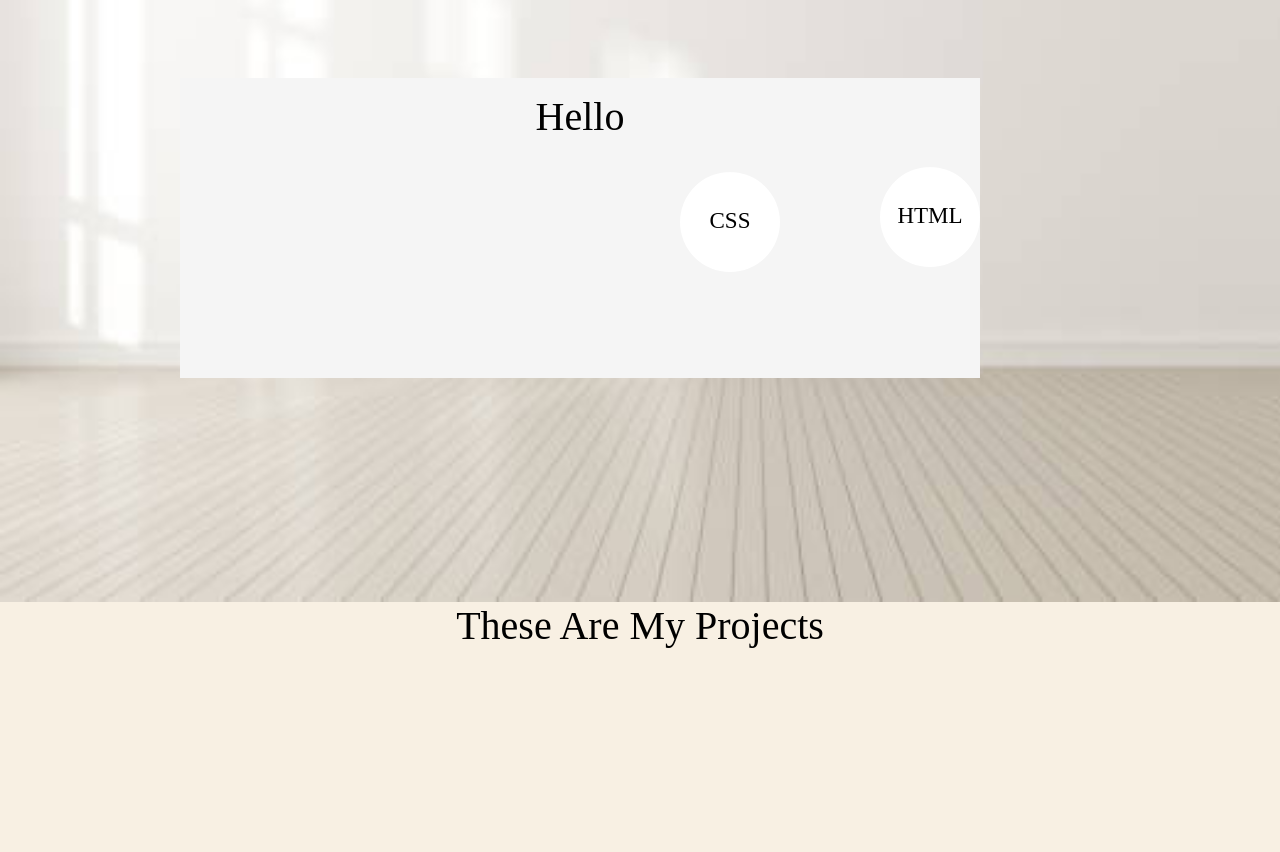
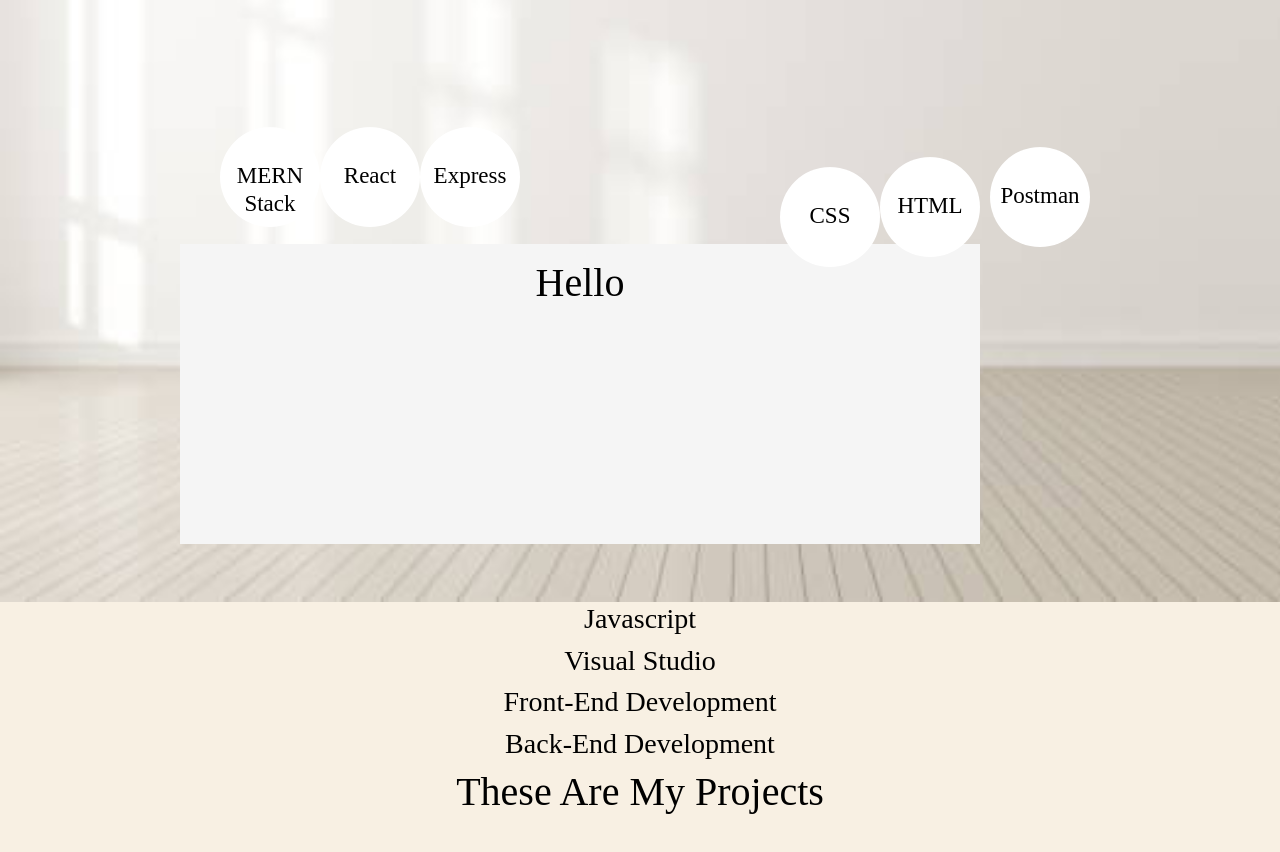
Before and after one commit to andrearestrepox/personal-portfolio, a React (Create React App) app: page / in a window 1280 px wide. Shown: the part 1100-1952 px from the top of the page. Built offline with nearby package versions, Linux system fonts and the light colour scheme.

Commit message:
editing skills content

```diff
--- a/src/App.css
+++ b/src/App.css
@@ -275,41 +275,6 @@ nav.navbar .navbar-toggler[aria-expanded="true"] .navbar-toggler-icon {
   bottom: 300px;
   right: 300px;
 }
-.ball {
-  position: absolute;
-  top: 100px;
-  bottom: 100px;
-  width: 100px;
-  height: 100px;
-  border-radius: 50%;
-  animation: x 5s linear infinite alternate;
-  background-color: white;
-  font-size: 10px;
-}
-.ball h3{
-margin-top: 35px;
-font-size: 23px;
-}
- .x {
-  animation: x 13s linear infinite alternate;
-}
-.y {
-  animation: y 7s linear infinite alternate;
-}
-
-@keyframes x {
-  100% {
-    transform: translateX( calc(100vw - 200px ) );
-  }
-}
-@keyframes y {
-  100% {
-    transform: translateY( calc(100vh - 200px) );
-  }
-}
-
-
-
 
 .row {
 
@@ -350,25 +315,12 @@ font-size: 23px;
 .backgroundimg {
   width: 1504px !important;
   height: 851px !important;
+  opacity: 30%;
 }
 
 .openingtext {
   padding-top: 15px;
 }
-
-@keyframes welcometext {
-
-  0%,
-  40%,
-  100% {
-    transform: translateY(0)
-  }
-
-  20% {
-    transform: translateY(-20px)
-  }
-}
-
 
 
 
--- a/src/balls.css
+++ b/src/balls.css
@@ -2,35 +2,20 @@
 
 .ball {
     position: absolute;
-    top: 100px;
-    bottom: 100px;
+    top: 1260px;
+    right: 480px;
     width: 100px;
     height: 100px;
     border-radius: 50%;
-    animation: x 5s linear infinite alternate;
+    animation: bounce 0.5s;
+    animation-direction: alternate;
+    animation-timing-function: cubic-bezier(.5, 0.05, 1, .5);
+    animation-iteration-count: infinite;
     background-color: white;
-    font-size: 10px;
   }
   .ball h3{
   margin-top: 35px;
   font-size: 23px;
-  }
-   .x {
-    animation: x 13s linear infinite alternate;
-  }
-  .y {
-    animation: y 7s linear infinite alternate;
-  }
-
-  @keyframes x {
-    100% {
-      transform: translateX( calc(100vw - 200px ) );
-    }
-  }
-  @keyframes y {
-    100% {
-      transform: translateY( calc(100vh - 200px) );
-    }
   }
 
     @keyframes bounce {
@@ -44,8 +29,8 @@
 
     .ball1 {
     position: absolute;
-    top: 1255px;
-    right: 500px;
+    top: 1250px;
+    right: 400px;
     width: 100px;
     height: 100px;
     border-radius: 50%;
@@ -69,7 +54,7 @@
   }
   .ball2 {
     position: absolute;
-    top: 1250px;
+    top: 1240px;
     right: 300px;
     width: 100px;
     height: 100px;
@@ -92,3 +77,104 @@
       transform: translate3d(0, 200px, 0);
     }
   }
+
+  .ball3 {
+    position: absolute;
+    top: 1230px;
+    right: 190px;
+    width: 100px;
+    height: 100px;
+    border-radius: 50%;
+    animation: bounce3 0.5s;
+    animation-direction: alternate;
+    animation-timing-function: cubic-bezier(.5, 0.05, 1, .5);
+    animation-iteration-count: infinite;
+    background-color: white;
+  }
+  .ball3 h3{
+    margin-top: 35px;
+    font-size: 23px;
+    }
+    @keyframes bounce3 {
+        from {
+          transform: translate3d(0,0,0);
+        }
+        to {
+          transform: translate3d(0, 200px, 0);
+        }
+      }
+      .ball4 {
+        position: absolute;
+        top: 1210px;
+        left: 420px;
+        width: 100px;
+        height: 100px;
+        border-radius: 50%;
+        animation: bounce4 0.5s;
+        animation-direction: alternate;
+        animation-timing-function: cubic-bezier(.5, 0.05, 1, .5);
+        animation-iteration-count: infinite;
+        background-color: white;
+      }
+      .ball4 h3{
+        margin-top: 35px;
+        font-size: 23px;
+        }
+        @keyframes bounce4 {
+            from {
+              transform: translate3d(0,0,0);
+            }
+            to {
+              transform: translate3d(0, 200px, 0);
+            }
+          }
+          .ball5 {
+            position: absolute;
+            top: 1210px;
+            left: 320px;
+            width: 100px;
+            height: 100px;
+            border-radius: 50%;
+            animation: bounce5 0.5s;
+            animation-direction: alternate;
+            animation-timing-function: cubic-bezier(.5, 0.05, 1, .5);
+            animation-iteration-count: infinite;
+            background-color: white;
+          }
+          .ball5 h3{
+            margin-top: 35px;
+            font-size: 23px;
+            }
+            @keyframes bounce5 {
+                from {
+                  transform: translate3d(0,0,0);
+                }
+                to {
+                  transform: translate3d(0, 200px, 0);
+                }
+              }
+              .ball6 {
+                position: absolute;
+                top: 1210px;
+                left: 220px;
+                width: 100px;
+                height: 100px;
+                border-radius: 50%;
+                animation: bounce6 0.5s;
+                animation-direction: alternate;
+                animation-timing-function: cubic-bezier(.5, 0.05, 1, .5);
+                animation-iteration-count: infinite;
+                background-color: white;
+              }
+              .ball6 h3{
+                margin-top: 35px;
+                font-size: 23px;
+                }
+                @keyframes bounce6 {
+                    from {
+                      transform: translate3d(0,0,0);
+                    }
+                    to {
+                      transform: translate3d(0, 200px, 0);
+                    }
+                  }
--- a/src/components/Skills.js
+++ b/src/components/Skills.js
@@ -11,16 +11,16 @@ function Skills() {
             <div>
             {/* <h2>Skills</h2> */}
              </div>
-           <div className='y'><div className='ball'><h3>Javascript</h3></div></div>
+           <div className='y'><h3>Javascript</h3></div>
             <div className='ball1'><h3>CSS</h3></div>
             <div className='ball2'><h3>HTML</h3></div>
-            <div className='ball3'></div>
-            <div className='ball4'></div>
-            <div className='ball5'></div>
-            <div className='ball6'></div>
-            <div className='ball7'></div>
-            <div className='ball8'></div>
-            <div className='ball9'></div>
+            <div className='ball3'><h3>Postman</h3></div>
+            <div className='ball4'><h3>Express</h3></div>
+            <div className='ball5'><h3>React</h3></div>
+            <div className='ball6'><h3>MERN Stack</h3></div>
+            <div className='ball7'><h3>Visual Studio</h3></div>
+            <div className='ball8'><h3>Front-End Development</h3></div>
+            <div className='ball9'><h3>Back-End Development</h3></div>
             {/* <div className='ball'></div>
             <div className='ball'></div>
             <div className='ball'></div>
```
